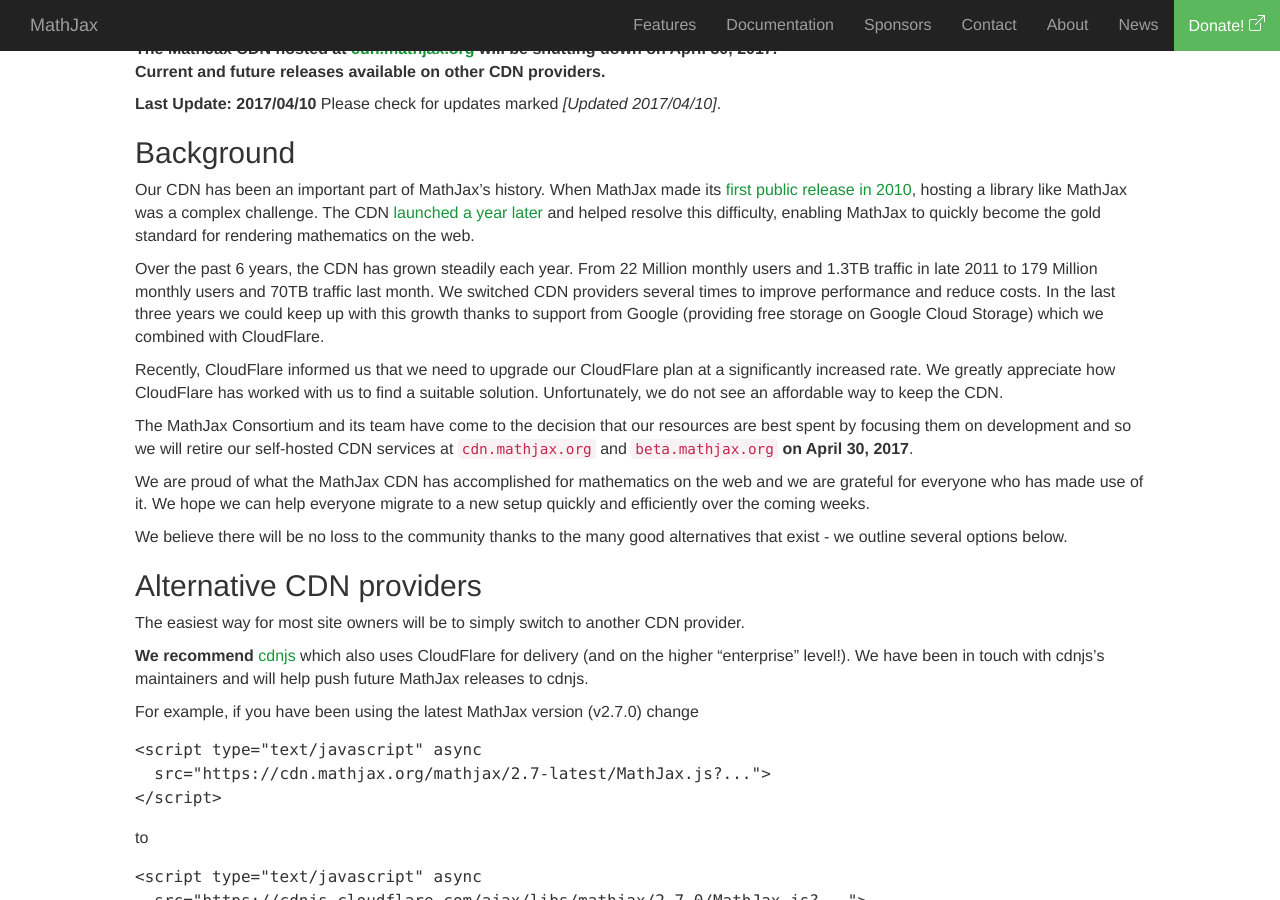
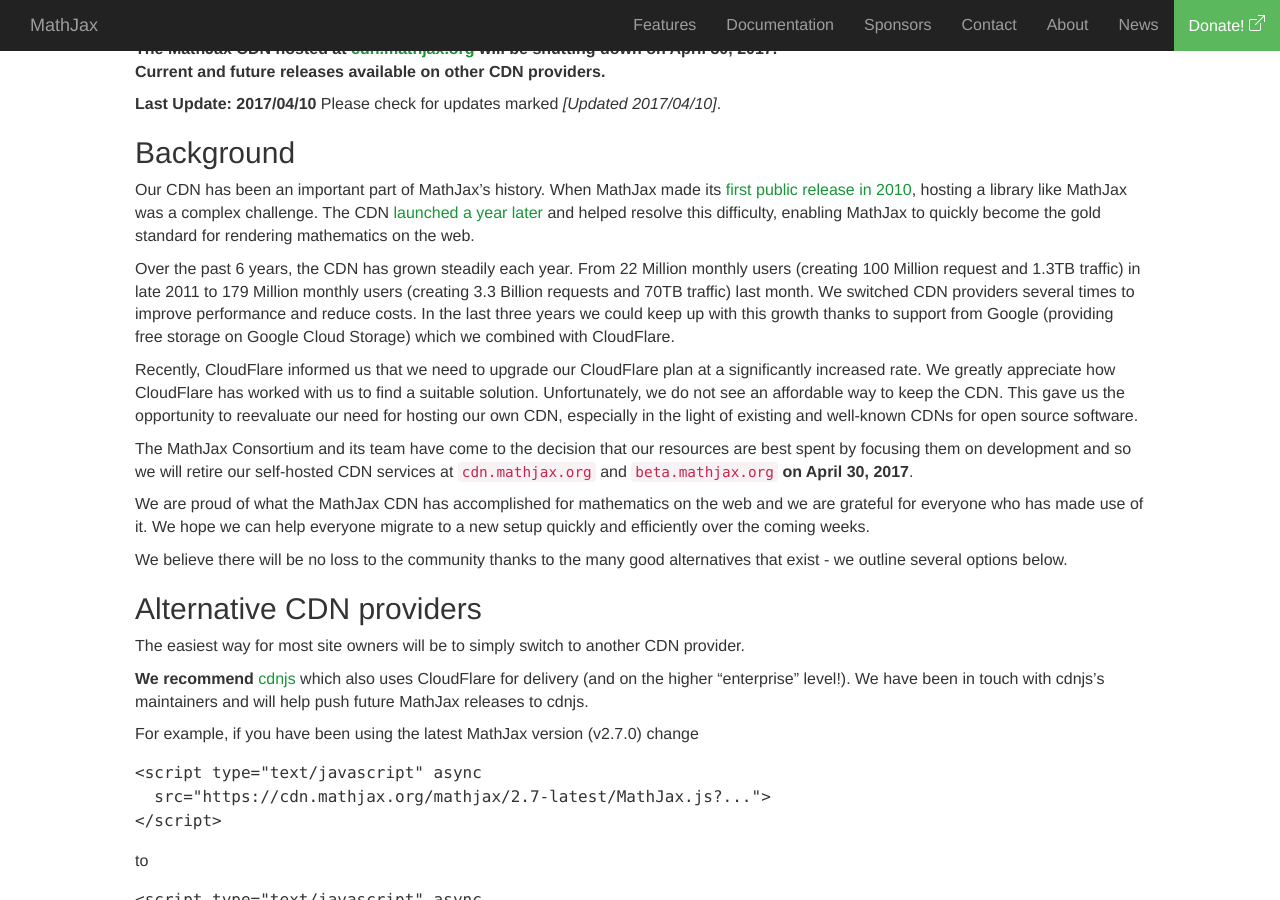
Before and after one commit to mathjax/MathJax-website, a Jekyll site: the page built from _posts/2017/2017-03-31-cdn-shutting-down.md, in a window 1280 px wide and 900 px high, scrolled down 338 px. Built offline with Jekyll 4.4.1, drawn with Linux system fonts in a browser that asks for light colours; nearby versions of some CDN libraries.

Commit message:
[cdn shutdown] update background section

```diff
--- a/_posts/2017/2017-03-31-cdn-shutting-down.md
+++ b/_posts/2017/2017-03-31-cdn-shutting-down.md
@@ -17,9 +17,9 @@
 
 Our CDN has been an important part of MathJax's history. When MathJax made its [first public release in 2010](https://www.mathjax.org/mathjax-beta-released/), hosting a library like MathJax was a complex challenge. The CDN [launched a year later](https://www.mathjax.org/mathjax-launches-cdn-service-with-1-1-release/) and helped resolve this difficulty, enabling MathJax to quickly become the gold standard for rendering mathematics on the web.
 
-Over the past 6 years, the CDN has grown steadily each year. From 22 Million monthly users and 1.3TB traffic in late 2011 to 179 Million monthly users and 70TB traffic last month. We switched CDN providers several times to improve performance and reduce costs. In the last three years we could keep up with this growth thanks to support from Google (providing free storage on Google Cloud Storage) which we combined with CloudFlare.
+Over the past 6 years, the CDN has grown steadily each year. From 22 Million monthly users (creating 100 Million request and 1.3TB traffic) in late 2011 to 179 Million monthly users (creating 3.3 Billion requests and 70TB traffic) last month. We switched CDN providers several times to improve performance and reduce costs. In the last three years we could keep up with this growth thanks to support from Google (providing free storage on Google Cloud Storage) which we combined with CloudFlare.
 
-Recently, CloudFlare informed us that we need to upgrade our CloudFlare plan at a significantly increased rate. We greatly appreciate how CloudFlare has worked with us to find a suitable solution. Unfortunately, we do not see an affordable way to keep the CDN.
+Recently, CloudFlare informed us that we need to upgrade our CloudFlare plan at a significantly increased rate. We greatly appreciate how CloudFlare has worked with us to find a suitable solution. Unfortunately, we do not see an affordable way to keep the CDN. This gave us the opportunity to reevaluate our need for hosting our own CDN, especially in the light of existing and well-known CDNs for open source software.
 
 The MathJax Consortium and its team have come to the decision that our resources are best spent by focusing them on development and so we will retire our self-hosted CDN services at `cdn.mathjax.org` and `beta.mathjax.org` **on April 30, 2017**.
 
```
